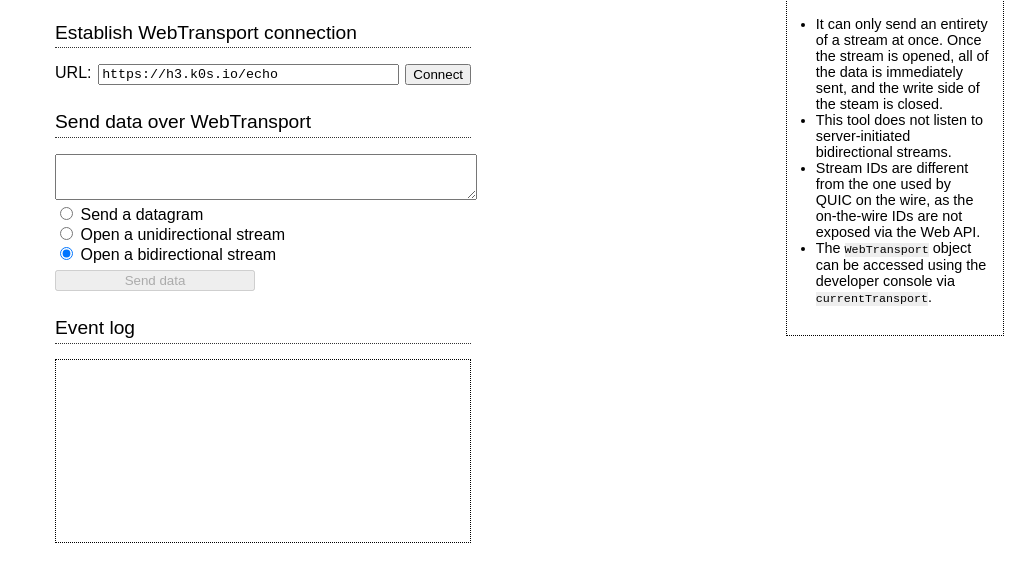
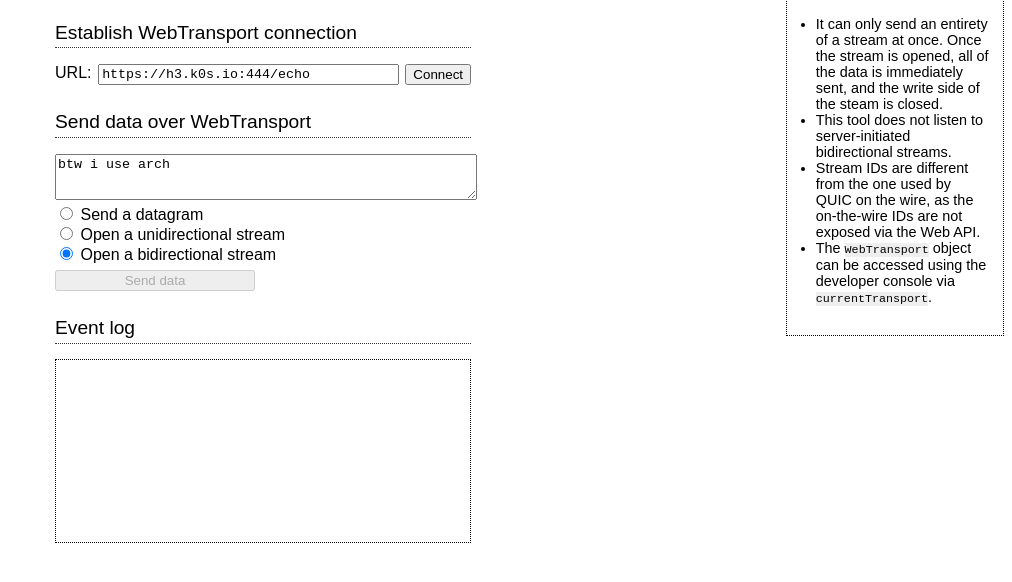
Before and after one commit to btwiuse/h3, a website: page public/index.html in a window 1280 px wide. Shown: the part 86-668 px from the top of the page, without its empty margins (268-1280 px from the left). Drawn offline with Linux system fonts and the light colour scheme.

Commit message:
UI: fix default endpoint

```diff
--- a/public/index.html
+++ b/public/index.html
@@ -30,14 +30,14 @@
       <div class="input-line">
       <label for="url">URL:</label>
       <input type="text" name="url" id="url"
-             value="https://h3.k0s.io/echo">
+             value="https://h3.k0s.io:444/echo">
       <input type="button" id="connect" value="Connect" onclick="connect()">
       </div>
     </div>
     <div>
       <h2>Send data over WebTransport</h2>
       <form name="sending">
-      <textarea name="data" id="data"></textarea>
+      <textarea name="data" id="data">btw i use arch</textarea>
       <div>
         <input type="radio" name="sendtype" value="datagram"
                id="datagram">
```
